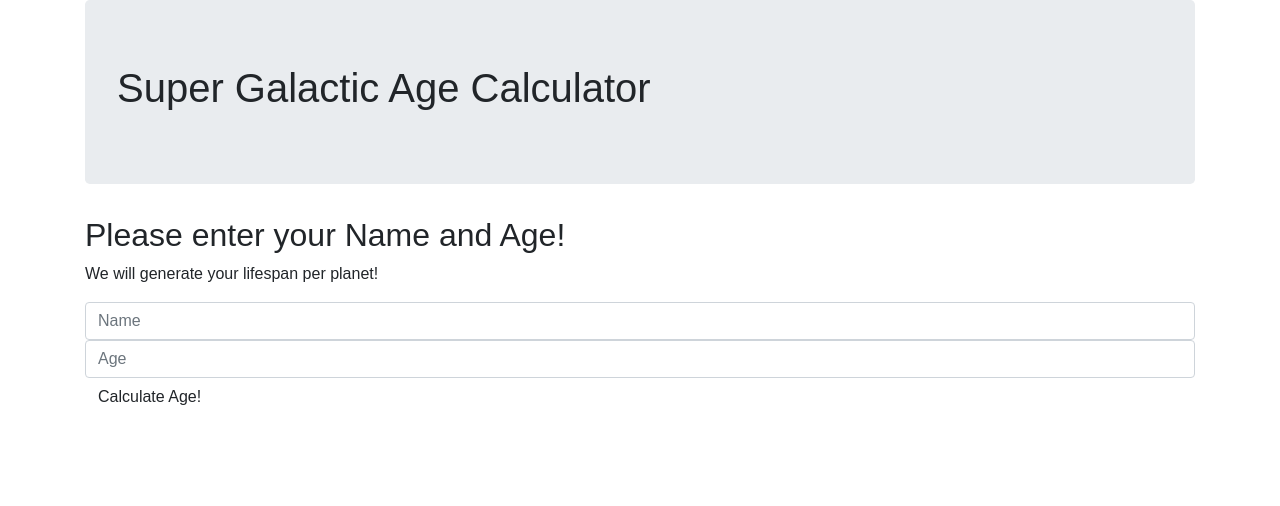
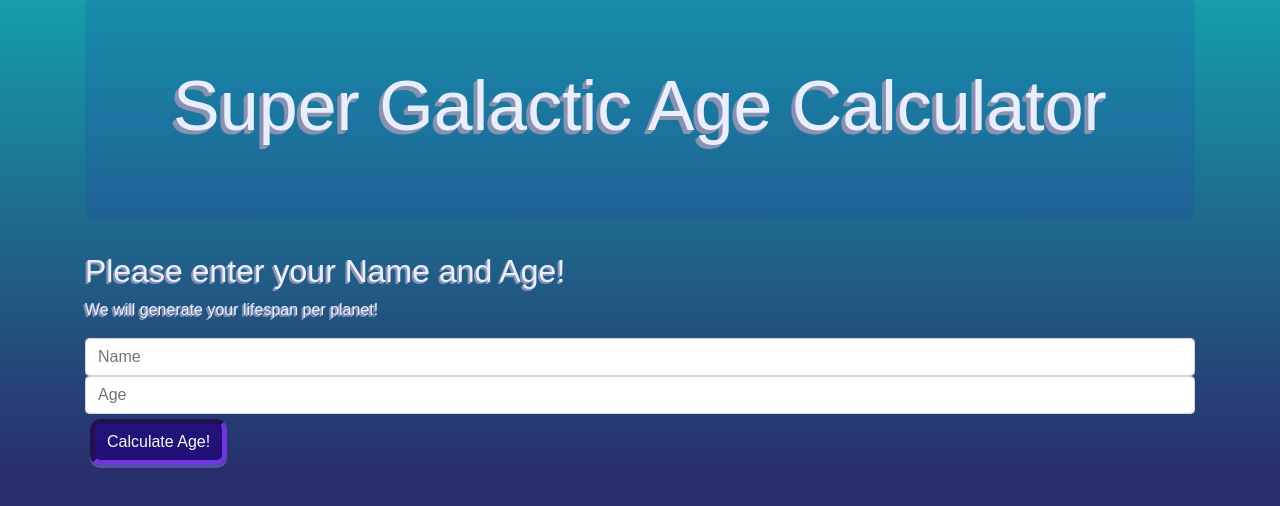
Before and after one commit to a-shevlin/age-calculator, a website built with webpack: page src/index.html in a window 1280 px wide. Built offline with nearby package versions, Linux system fonts and the light colour scheme; a web font is replaced by a local one.

Commit message:
update styles.css to match space theme.

```diff
--- a/src/css/styles.css
+++ b/src/css/styles.css
@@ -4,6 +4,65 @@
   font-family: 'Kdam Thmor Pro', sans-serif;
 }
 
+html {
+  background: #292f6d;
+}
+
+body {
+  position: relative;
+  overflow-x: hidden;
+  max-width: 100vw;
+  max-height: 100vh;
+  background: linear-gradient(#159eaa, #292f6d);
+  background-repeat: no-repeat;
+  background-size: cover;
+  font-family: impact;
+}
+
+.jumbotron {
+  background-color: rgba(37, 51, 180, 0.151);
+  color: rgb(233, 238, 255);
+  font-family: 'Fascinate', cursive;
+  text-align: center;
+}
+
+.jumbotron h1 {
+  font-size: 70px;
+  text-shadow: -1px 1px rgb(137, 146, 177), -2px 2px rgb(137, 146, 177), -3px 3px rgb(137, 146, 177), -4px 4px rgb(137, 146, 177);
+}
+
+h2,p {
+  color: rgb(233, 238, 255);
+  text-shadow: -1px 1px rgb(137, 146, 177), -2px 2px rgb(137, 146, 177);
+}
+
+#ageSubmit {
+  margin: 5px;
+  background: rgba(35, 11, 124, 0.815);
+  color: rgb(233, 255, 238);
+  border: inset 5px rgba(80, 39, 156, 0.863);
+  border-radius: 10px;
+  box-shadow: 0 3px rgb(80, 87, 150);
+}
+
+#ageSubmit:hover {
+  background: rgba(139, 43, 46, 0.829);
+}
+
+#ageSubmit:active {
+  background: rgba(35, 11, 124, 0.815);
+  box-shadow: 0 1px rgb(80, 87, 150);
+  transform: translateY(2px);
+}
+
 .return {
   display: none;
 }
+
+table th,td {
+  color:rgb(233, 238, 255);
+}
+
+table th {
+  text-shadow: -.8px .8px rgb(137, 146, 177);
+}
```
